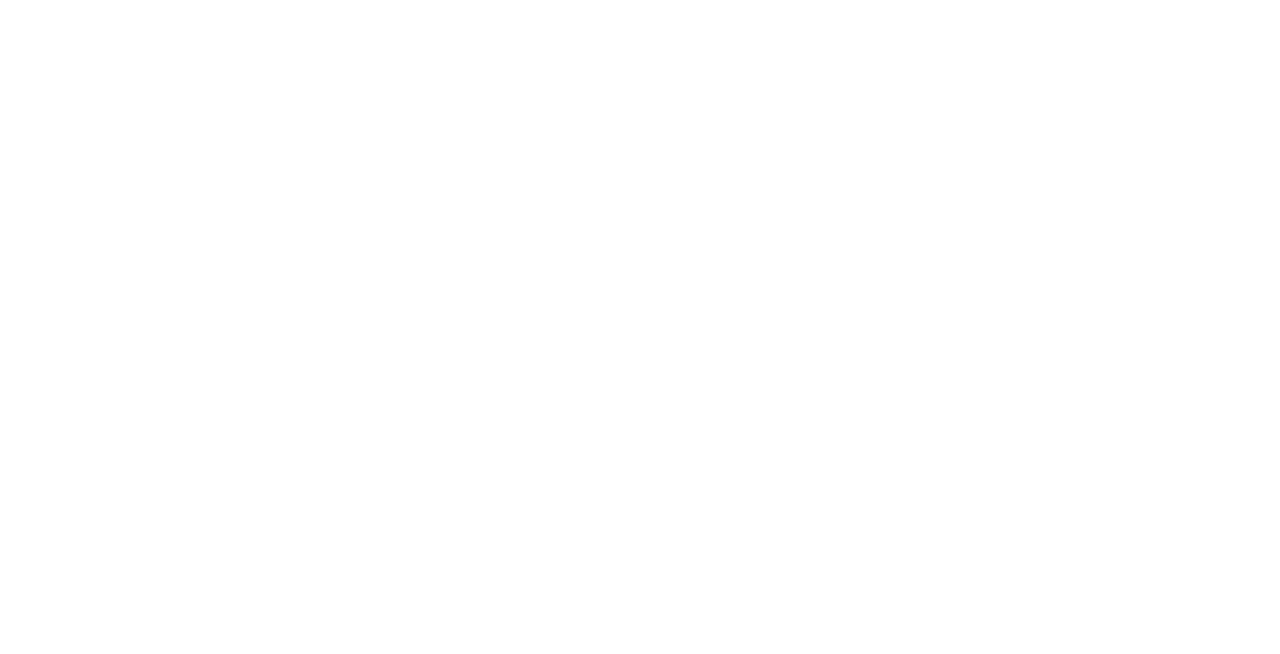
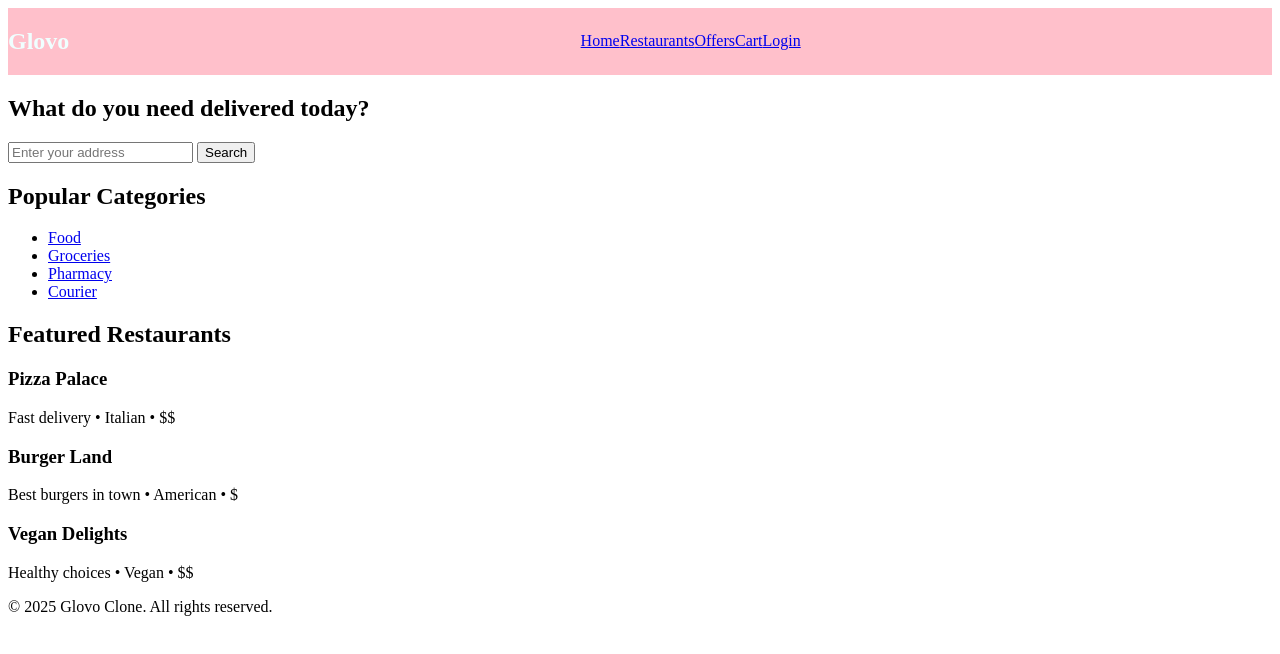
Before and after one commit to viviangichuregithub/project-group-2, a plain HTML site: page index.html in a window 1280 px wide. Drawn offline with Linux system fonts and the light colour scheme.

Commit message:
Second commit

```diff
--- a/css/style.css
+++ b/css/style.css
@@ -0,0 +1,15 @@
+header{
+    background-color: pink;
+    color: azure;
+}
+nav{
+    display: flex;
+    justify-content: space-between;
+
+}
+nav ul{
+    list-style: none;
+    display: flex;
+    justify-content: space-between;
+    margin: auto;
+}
--- a/index.html
+++ b/index.html
@@ -7,6 +7,61 @@
     <link rel="stylesheet" href="./css/style.css">
     </head>
 <body>
+    <!-- Navigation Bar -->
+  <header>
+    <nav>
+      <h1>Glovo</h1>
+      <ul>
+        <li><a href="#">Home</a></li>
+        <li><a href="#">Restaurants</a></li>
+        <li><a href="#">Offers</a></li>
+        <li><a href="#">Cart</a></li>
+        <li><a href="#">Login</a></li>
+      </ul>
+    </nav>
+  </header>
+
+  <!-- Hero / Search Section -->
+  <section>
+    <h2>What do you need delivered today?</h2>
+    <form action="#">
+      <input type="text" placeholder="Enter your address">
+      <button type="submit">Search</button>
+    </form>
+  </section>
+
+  <!-- Categories Section -->
+  <section>
+    <h2>Popular Categories</h2>
+    <ul>
+      <li><a href="#">Food</a></li>
+      <li><a href="#">Groceries</a></li>
+      <li><a href="#">Pharmacy</a></li>
+      <li><a href="#">Courier</a></li>
+    </ul>
+  </section>
+
+  <!-- Featured Restaurants -->
+  <main>
+    <h2>Featured Restaurants</h2>
+    <article>
+      <h3>Pizza Palace</h3>
+      <p>Fast delivery • Italian • $$</p>
+    </article>
+    <article>
+      <h3>Burger Land</h3>
+      <p>Best burgers in town • American • $</p>
+    </article>
+    <article>
+      <h3>Vegan Delights</h3>
+      <p>Healthy choices • Vegan • $$</p>
+    </article>
+  </main>
+
+  <!-- Footer -->
+  <footer>
+    <p>&copy; 2025 Glovo Clone. All rights reserved.</p>
+  </footer>
     <script src="./script/script.js"></script>
 </body>
 </html>
```
